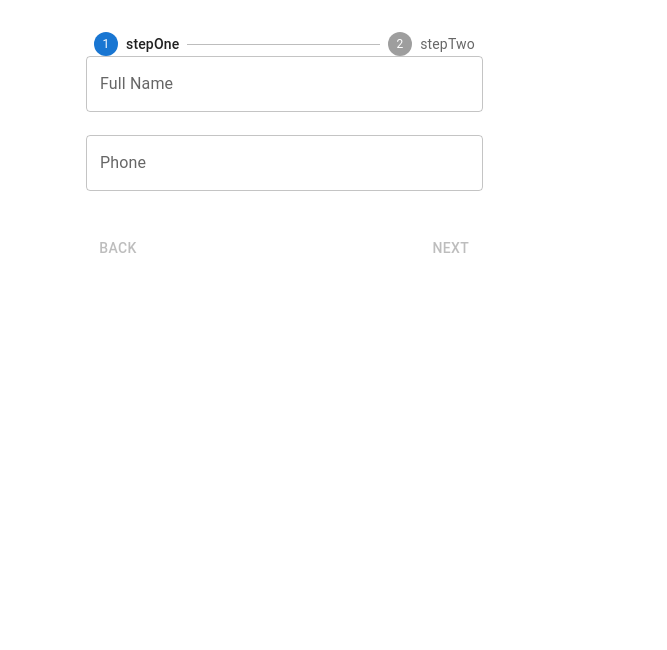
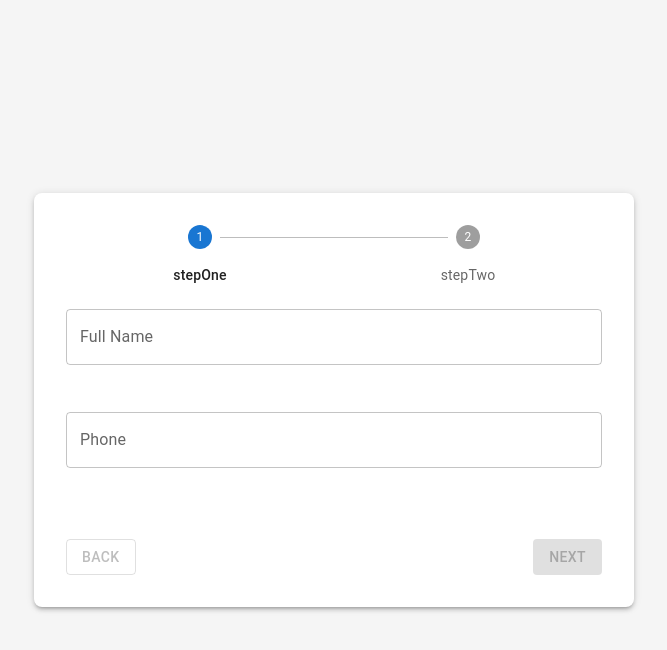
Before and after one commit to denisgershovich/stepper-form-validation-demo, a React (Vite) app: page / in a window 1280 px wide. Shown: the top 650 px of the page, without its empty margins (306-973 px from the left). Built offline with nearby package versions, Linux system fonts and the light colour scheme.

Commit message:
refactor: Organize code

```diff
--- a/src/App.tsx
+++ b/src/App.tsx
@@ -5,10 +5,13 @@ function App() {
   return (
     <Box
       sx={{
-        width: "100%",
+        width: "100vw",
+        height: "100vh",
         display: "flex",
         justifyContent: "center",
-        height: "100%",
+        alignItems: "center",
+        bgcolor: "#f5f5f5",
+        p: 2,
       }}>
       <Stepper />
     </Box>
--- a/src/components/stepperForm/Stepper.tsx
+++ b/src/components/stepperForm/Stepper.tsx
@@ -1,4 +1,4 @@
-import { useState } from "react";
+import { useCallback, useState, type FC } from "react";
 
 import {
   Box,
@@ -11,23 +11,21 @@ import {
 import { useAppForm } from "../../hooks/form";
 import { StepOne } from "./steps/StepOne";
 import { StepTwo } from "./steps/StepTwo";
-import {
-  stepOneSchema,
-  stepSchemas,
-  stepTwoSchema,
-} from "../../schemas/stepperSchema";
 import { steps, Steps, type StepKey } from "./constants";
-import type z from "zod";
+import { defaultFormValues } from "./defaults";
+import { isStepValid, validateStep } from "./helpers";
+
+const stepComponents: Record<StepKey, FC<{ form: any; fields: StepKey }>> = {
+  [Steps.stepOne]: StepOne,
+  [Steps.stepTwo]: StepTwo,
+};
 
 const Stepper = () => {
   const [activeStep, setActiveStep] = useState(0);
   const currentStep = steps[activeStep];
 
   const form = useAppForm({
-    defaultValues: {
-      [Steps.stepOne]: { phone: "", fullName: "" },
-      [Steps.stepTwo]: { email: "", zip: "" },
-    },
+    defaultValues: defaultFormValues,
     validators: {
       onChange: ({ value }) => validateStep(currentStep, value),
     },
@@ -39,25 +37,34 @@ const Stepper = () => {
   const isFirstStep = activeStep === 0;
   const isLastStep = activeStep === steps.length - 1;
 
-  const handleNext = () => {
-    if (isLastStep) return;
-    setActiveStep((prev) => prev + 1);
-  };
+  const handleNext = useCallback(() => {
+    if (!isLastStep) setActiveStep((step) => step + 1);
+  }, [isLastStep]);
 
-  const handleBack = () => {
-    if (isFirstStep) return;
+  const handleBack = useCallback(() => {
+    if (!isFirstStep) setActiveStep((step) => step - 1);
+  }, [isFirstStep]);
 
-    setActiveStep((prev) => prev - 1);
-  };
+  const StepComponent = stepComponents[currentStep];
 
   return (
     <form
-      onSubmit={(e) => {
-        e.preventDefault();
+      onSubmit={(event) => {
+        event.preventDefault();
         form.handleSubmit();
-      }}>
-      <Box sx={{ width: "80%", mt: 4 }}>
-        <MuiStepper activeStep={activeStep}>
+      }}
+      style={{ width: "100%", maxWidth: 600 }}>
+      <Box
+        sx={{
+          bgcolor: "white",
+          borderRadius: 2,
+          boxShadow: 3,
+          p: 4,
+          display: "flex",
+          flexDirection: "column",
+          gap: 3,
+        }}>
+        <MuiStepper activeStep={activeStep} alternativeLabel>
           {steps.map((step) => (
             <Step key={step}>
               <StepLabel>{step}</StepLabel>
@@ -65,22 +72,16 @@ const Stepper = () => {
           ))}
         </MuiStepper>
 
-        {currentStep === Steps.stepOne && (
-          <StepOne form={form} fields={Steps.stepOne} />
-        )}
-        {currentStep === Steps.stepTwo && (
-          <StepTwo form={form} fields={Steps.stepTwo} />
-        )}
+        <StepComponent form={form} fields={currentStep} />
 
-        <Box sx={{ display: "flex", flexDirection: "row", pt: 2 }}>
+        <Box sx={{ display: "flex", justifyContent: "space-between", mt: 3 }}>
           <Button
+            variant="outlined"
             color="inherit"
             disabled={activeStep === 0}
-            onClick={handleBack}
-            sx={{ mr: 1 }}>
+            onClick={handleBack}>
             Back
           </Button>
-          <Box sx={{ flex: "1 1 auto" }} />
 
           <form.Subscribe selector={(state) => ({ values: state.values })}>
             {({ values }) => {
@@ -88,6 +89,7 @@ const Stepper = () => {
 
               return (
                 <Button
+                  variant="contained"
                   onClick={!isLastStep ? handleNext : undefined}
                   type={isLastStep ? "submit" : "button"}
                   disabled={
@@ -104,37 +106,4 @@ const Stepper = () => {
   );
 };
 
-type FormValues = {
-  [Steps.stepOne]: z.infer<typeof stepOneSchema>;
-  [Steps.stepTwo]: z.infer<typeof stepTwoSchema>;
-};
-
-type ValidationError = {
-  fields: Record<string, string>;
-};
-
-const validateStep = (
-  stepKey: StepKey,
-  value: FormValues,
-): ValidationError | null => {
-  const stepData = value[stepKey];
-  const result = stepSchemas[stepKey].safeParse(stepData);
-
-  if (result.success) return null;
-
-  const errors: ValidationError = { fields: {} };
-
-  for (const issue of result.error.issues) {
-    const path = issue.path.join(".");
-    errors.fields[`${stepKey}.${path}`] = issue.message;
-  }
-
-  return errors;
-};
-
-function isStepValid(step: keyof typeof stepSchemas, values: any) {
-  const result = stepSchemas[step].safeParse(values[step]);
-  return result.success;
-}
-
 export default Stepper;
--- a/src/components/stepperForm/constants.ts
+++ b/src/components/stepperForm/constants.ts
@@ -4,3 +4,5 @@ export const Steps = {
 } as const;
 
 export const steps = [Steps.stepOne, Steps.stepTwo] as const;
+
+export type StepKey = (typeof steps)[number];
--- /dev/null
+++ b/src/components/stepperForm/defaults.ts
@@ -0,0 +1,6 @@
+import { Steps } from "./constants";
+
+export const defaultFormValues = {
+  [Steps.stepOne]: { fullName: "", phone: "" },
+  [Steps.stepTwo]: { email: "", zip: "" },
+};
--- /dev/null
+++ b/src/components/stepperForm/helpers.ts
@@ -0,0 +1,25 @@
+import { stepSchemas } from "../../schemas/stepperSchema";
+import type { StepKey } from "./constants";
+import type { FormValues, ValidationError } from "./types";
+
+export const validateStep = (
+  stepKey: StepKey,
+  value: FormValues,
+): ValidationError | null => {
+  console.log("🚀 ~ validateStep ~ stepKey:", stepKey);
+  const stepData = value[stepKey];
+  const result = stepSchemas[stepKey].safeParse(stepData);
+
+  if (result.success) return null;
+
+  const errors: ValidationError = { fields: {} };
+  for (const issue of result.error.issues) {
+    const path = issue.path.join(".");
+    errors.fields[`${stepKey}.${path}`] = issue.message;
+  }
+
+  return errors;
+};
+
+export const isStepValid = (stepKey: StepKey, values: FormValues): Boolean =>
+  stepSchemas[stepKey].safeParse(values[stepKey]).success;
--- a/src/components/stepperForm/steps/StepOne.tsx
+++ b/src/components/stepperForm/steps/StepOne.tsx
@@ -1,10 +1,6 @@
 import { withFieldGroup } from "../../../hooks/form";
 
 export const StepOne = withFieldGroup({
-  defaultValues: {
-    phone: "",
-    fullName: "",
-  },
   render: function Render({ group }) {
     return (
       <>
--- a/src/components/stepperForm/steps/StepTwo.tsx
+++ b/src/components/stepperForm/steps/StepTwo.tsx
@@ -1,10 +1,6 @@
 import { withFieldGroup } from "../../../hooks/form";
 
 export const StepTwo = withFieldGroup({
-  defaultValues: {
-    email: "",
-    zip: "",
-  },
   render: function Render({ group }) {
     return (
       <>
--- /dev/null
+++ b/src/components/stepperForm/types.ts
@@ -0,0 +1,13 @@
+import { z } from "zod";
+
+import { stepOneSchema, stepTwoSchema } from "../../schemas/stepperSchema";
+import { Steps } from "./constants";
+
+export type FormValues = {
+  [Steps.stepOne]: z.infer<typeof stepOneSchema>;
+  [Steps.stepTwo]: z.infer<typeof stepTwoSchema>;
+};
+
+export type ValidationError = {
+  fields: Record<string, string>;
+};
--- a/src/hooks/form.tsx
+++ b/src/hooks/form.tsx
@@ -6,7 +6,7 @@ import { fieldContext, formContext } from "./form-context";
 
 const TextField = lazy(() => import("../components/stepperForm/TextField"));
 
-export const { useAppForm, withForm, withFieldGroup } = createFormHook({
+export const { useAppForm, withFieldGroup } = createFormHook({
   fieldComponents: {
     TextField,
   },
--- a/src/schemas/stepperSchema.ts
+++ b/src/schemas/stepperSchema.ts
@@ -4,17 +4,25 @@ import { Steps, type StepKey } from "../components/stepperForm/constants";
 
 export const stepOneSchema = z.object({
   fullName: z.string().min(2, "Full name is required"),
-  phone: z.string().min(2, "Phone must be at least 2 digits"),
+  phone: z
+    .string()
+    .min(7, "Phone number must be at least 7 digits")
+    .refine((val) => /^\d+$/.test(val), {
+      message: "Phone must contain only numbers",
+    }),
 });
 
 export const stepTwoSchema = z.object({
-  email: z.string().min(2, "email name is required"),
-  zip: z.string().min(2, "ZIP code must be25 digits"),
+  email: z.string().email("Invalid email address"),
+  zip: z
+    .string()
+    .min(5, "ZIP code must be at least 5 digits")
+    .refine((val) => /^\d{5,}$/.test(val), {
+      message: "ZIP must contain only digits",
+    }),
 });
 
-export const stepSchemas: Record<StepKey, z.ZodType<any>> = {
+export const stepSchemas: Record<StepKey, z.ZodObject<any>> = {
   [Steps.stepOne]: stepOneSchema,
   [Steps.stepTwo]: stepTwoSchema,
 };
-
-export type StepperValues = z.infer<typeof stepSchemas>;
```
